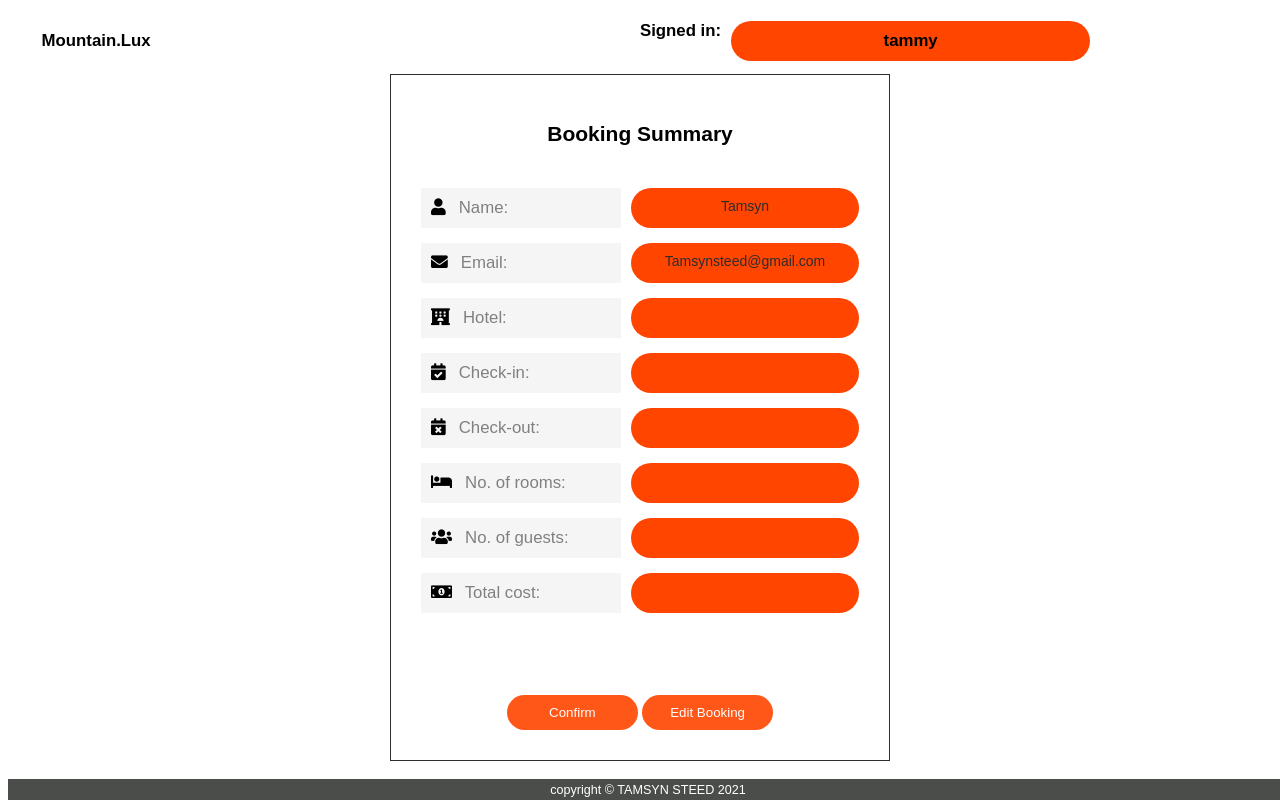
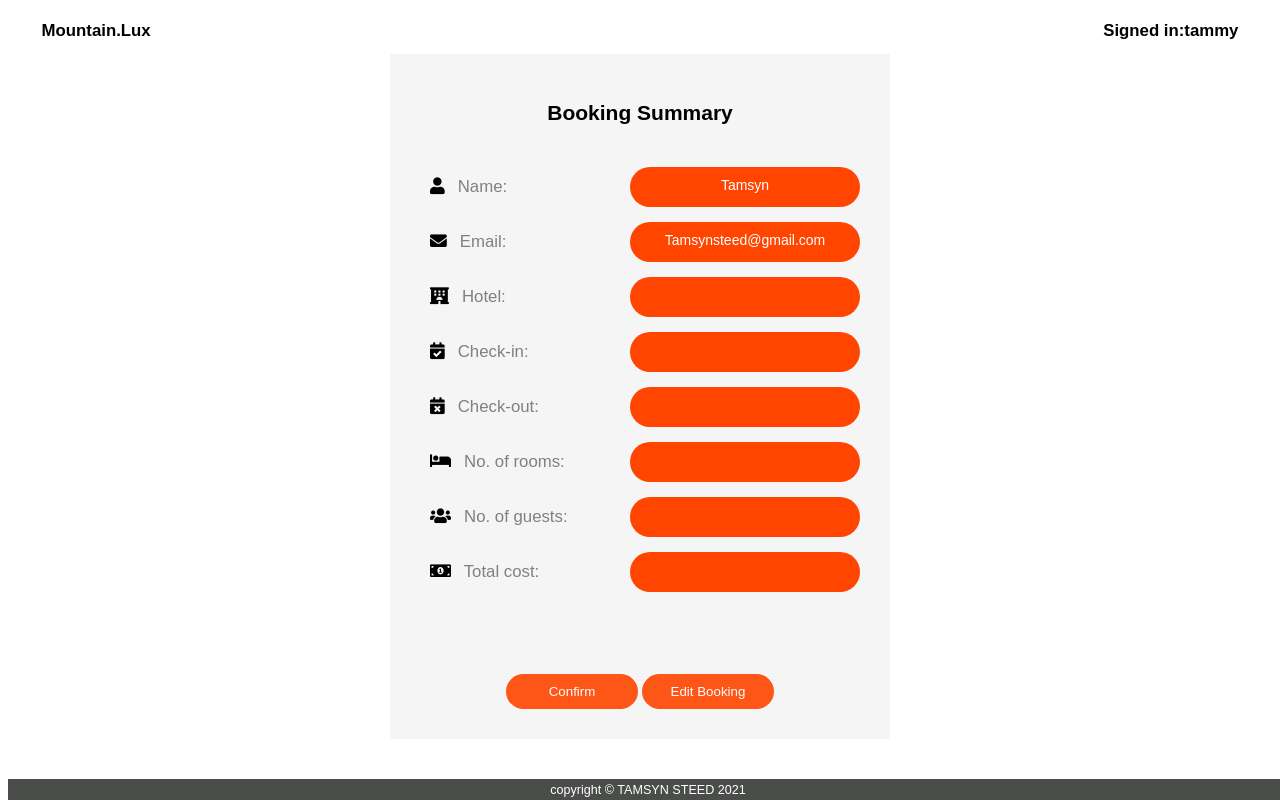
Before and after one commit to tamsynsteed/bookingSite-final-eom, a plain HTML site: page info.html in a window 1280 px wide. Drawn offline with nearby package versions, Linux system fonts and the light colour scheme; a script that the page names is missing; a web font is replaced by a local one.

Commit message:
Add files via upload

```diff
--- a/assets/styles/booking.css
+++ b/assets/styles/booking.css
@@ -1,6 +1,7 @@
 @import url("https://fonts.googleapis.com/css2?family=KoHo:wght@300&display=swap");
 * {
   box-sizing: border-box;
+  overflow: hidden;
 }
 
 body {
@@ -8,7 +9,6 @@ body {
   text-align: center;
   font-size: 14px;
   color: #2d2d2d;
-  overflow-x: hidden;
 }
 header {
   font-size: 0.8em;
@@ -25,6 +25,11 @@ header h2 {
   margin: 0.5em 0;
   display: flex;
   justify-content: flex-start;
+}
+
+.sign{
+  display: flex;
+  justify-content: flex-end;
 }
 
 h2 header {
@@ -74,20 +79,23 @@ p {
 }
 
 .div1 {
-  height: 80vh;
+  height: 70vh;
   padding-top: 50px;
   max-width: 40em;
 
   width: 40%;
+
+  background-color: whitesmoke;
 }
 
 .div2 {
   padding: 60px;
-  height: 80vh;
+  height: 70vh;
   max-width: 50em;
 
   width: 60%;
   padding-bottom: 20px;
+  background-color: whitesmoke;
 }
 
 .inputs {
--- a/assets/styles/info.css
+++ b/assets/styles/info.css
@@ -93,22 +93,26 @@ body {font-family: Arial, Helvetica, sans-serif;}
 }
 
 
-label {
+.label {
   width: 60%;
   padding: 10px;
   outline: none;
-
-
   border-radius: 50px;
   margin-left:10px;
   background-color: orangered;
   opacity: 1;
+  color:white;
+}
+
+.sign{
+  display: flex;
+  justify-content: flex-end;
 }
 
 form{
-  border:solid;
-  border-width: thin;
+
   padding:30px;
+  background-color: whitesmoke;
 }
 /* Set a style for the submit button */
 .btn {
--- a/assets/styles/register.css
+++ b/assets/styles/register.css
@@ -43,11 +43,13 @@ main {
 }
 
 .logbox {
-  padding: 1em 2em;
+  padding: 2em 4em;
   max-width: 25em;
   width: 100%;
   text-align: center;
   margin: 0 auto;
+
+  background-color: whitesmoke;
 }
 
 .logbox h2 {
```
